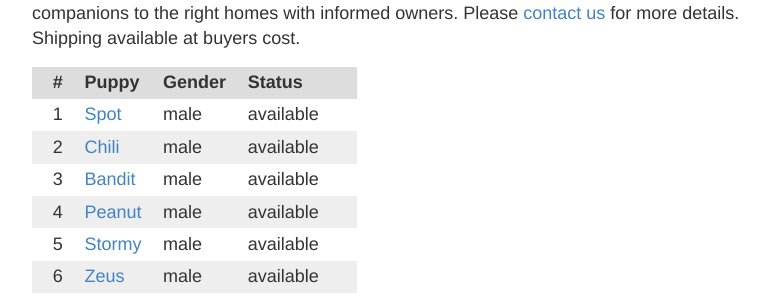
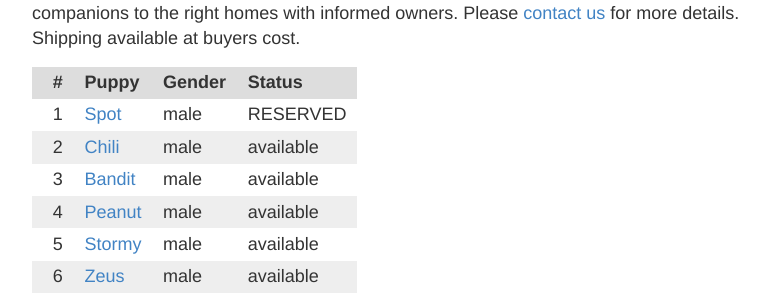
Before and after one commit to shebiki/www.chqridge.com, a Jekyll site: the page built from _anatolianshepherd/angusaspen1.md, in a window 1280 px wide and 900 px high. Shown: the part 303-600 px from the top of the window, without its empty margins (248-1030 px from the left). Built offline with Jekyll 4.4.1, drawn with Linux system fonts in a browser that asks for light colours.

Commit message:
Marks puppy 1 "Spot" as reserved.

```diff
--- a/_anatolianshepherd/angusaspen1.md
+++ b/_anatolianshepherd/angusaspen1.md
@@ -17,7 +17,7 @@ Shipping available at buyers cost.
 | :- :- :- :- |
 | **#** | **Puppy** | **Gender** | **Status** |
 | -: :- :- :- |
-| 1 | [Spot](1) | male | available |
+| 1 | [Spot](1) | male | RESERVED |
 | 2 | [Chili](2) | male | available |
 | 3 | [Bandit](3) | male | available |
 | 4 | [Peanut](4) | male | available |
```
Also changed, not shown: _anatolianshepherd/angusaspen1/1.md (+1 -1 lines).
